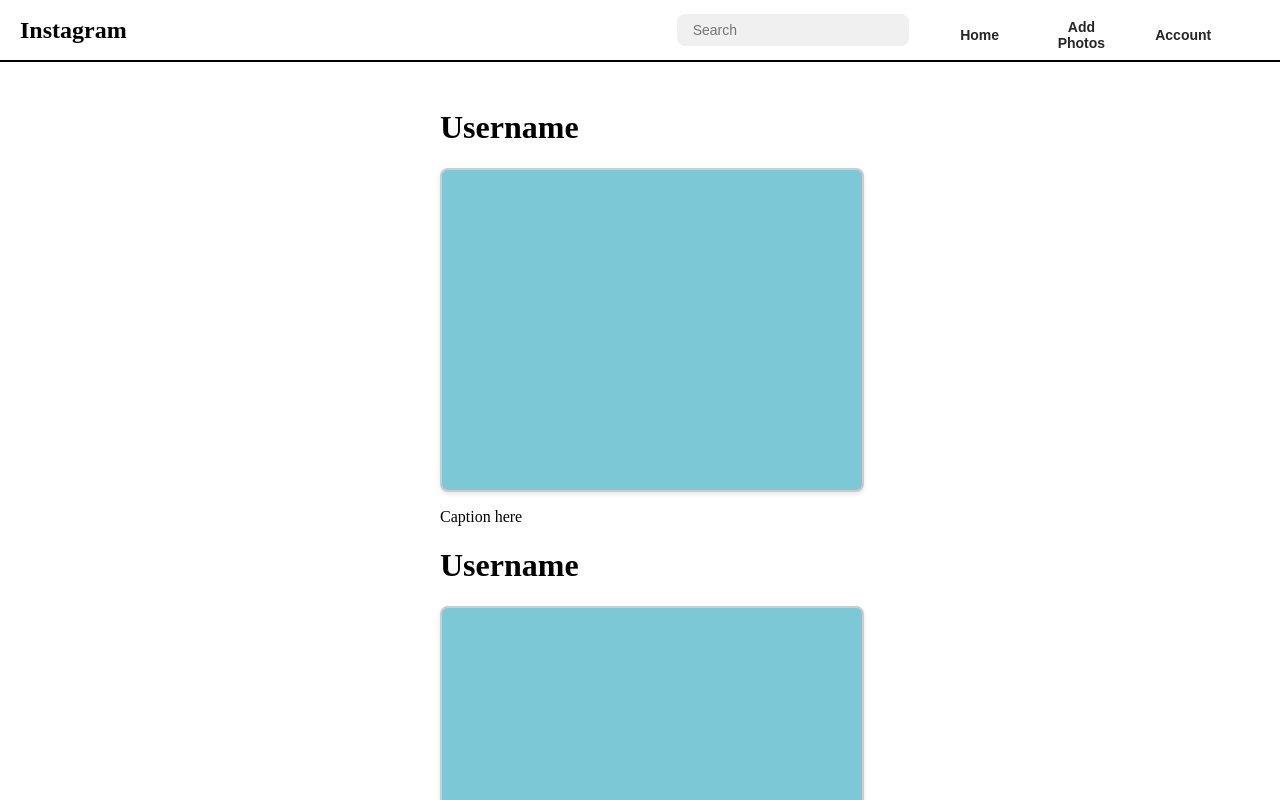
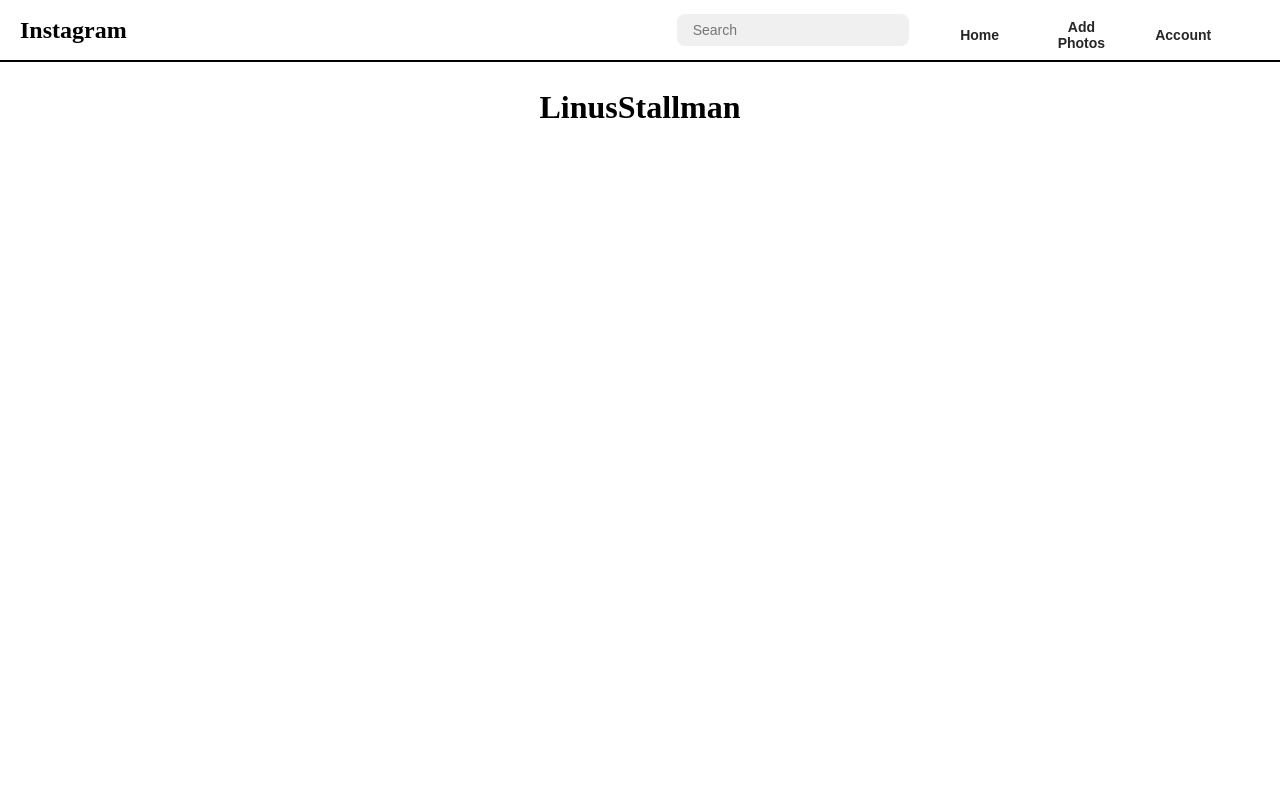
Before and after one commit to duojet2ez/InstaClone, a React (Vite) app: page / in a window 1280 px wide. Shown: the top 800 px of the page. Built offline with nearby package versions, Linux system fonts and the light colour scheme.

Commit message:
getting activity feed rendering using map

```diff
--- a/src/components/ActivityFeed/ActivityFeed.tsx
+++ b/src/components/ActivityFeed/ActivityFeed.tsx
@@ -1,11 +1,12 @@
 import './ActivityFeed.css'
-import getFeedData from '../../api/endpoints'
+import { getFeedData } from '../../api/endpoints';
 import { useEffect, useState } from 'react'
 
 interface FeedItem{
     username: string;
     img: string;
     caption: string;
+    id:number;
 }
 
 
@@ -15,16 +16,27 @@ export default function ActivityFeed(){
     useEffect(() => {
         async function fetchData(){
             const activityData = await getFeedData('ericFeed')
-            console.log(activityData);
+             return activityData;
         }
-        fetchData();
+        async function getPromiseData(){
+            const returnedPromise= await fetchData();
+            setFeedItems(returnedPromise);
+        }
+        getPromiseData();
     },[])
-
     return(
         <>
             <div className="feedContainer">
-                <div className="feedPage">
-                    <h1>Username</h1>
+
+
+
+            {
+                feedItems.map((item) => {
+                    return <h1 key={item.id}>{item.username}</h1>
+                })
+            }
+            {/* <div className="feedPage">
+                    <h1>{feedItems.length > 0 && feedItems[0].username}</h1>
                     <div className="pictureBox"></div>
                     <p>Caption here</p>
                     <h1>Username</h1>
@@ -33,8 +45,12 @@ export default function ActivityFeed(){
                     <h1>Username</h1>
                     <div className="pictureBox"></div>
                     <p>Caption here</p>
-                </div>
+                </div> */}
             </div>
         </>
     )
 }
+
+
+
+//use the map function to map to a react component
--- a/src/components/Profile/Profile.tsx
+++ b/src/components/Profile/Profile.tsx
@@ -1,6 +1,6 @@
 import { useEffect, useState } from 'react'
 import './Profile.css'
-import getUserByUsername from '../../api/endpoints'
+import { getUserByUsername } from '../../api/endpoints';
 
 interface User{
   username: string;
```
Also changed, not shown: src/api/endpoints.tsx (+7 -4 lines).
